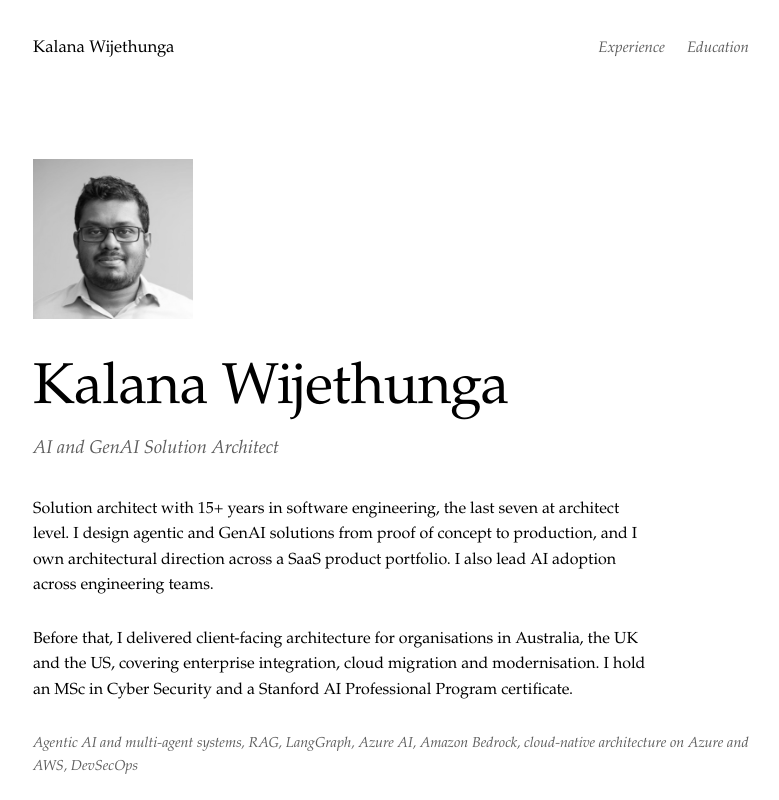
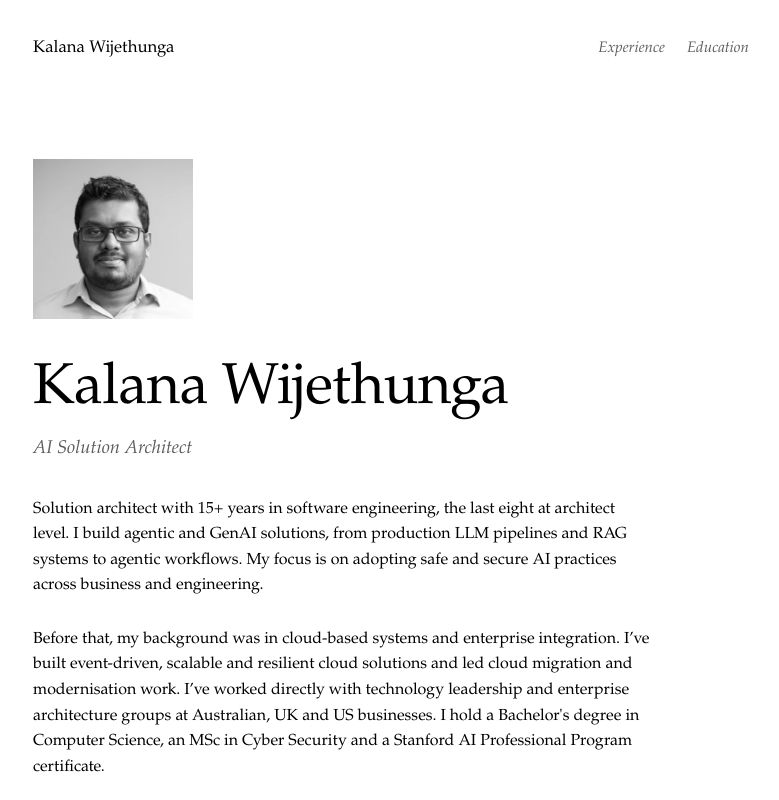
Before and after one commit to kalana/kalana.github.io, a plain HTML site: page index.html in a window 1280 px wide. Shown: the top 800 px of the page, without its empty margins (249-1028 px from the left). Drawn offline with Linux system fonts and the light colour scheme.

Commit message:
Update profile content and text fixes
- Revise bio and Stanford programme note wording
- Keep AI Solution Architect title and certification order

Co-Authored-By: Claude Haiku 5.5 <noreply@anthropic.com>

```diff
--- a/index.html
+++ b/index.html
@@ -4,20 +4,20 @@
   <meta charset="utf-8">
   <meta name="viewport" content="width=device-width, initial-scale=1">
   <title>Kalana Wijethunga | AI Solution Architect</title>
-  <meta name="description" content="Kalana Wijethunga, AI and GenAI Solution Architect.">
+  <meta name="description" content="Kalana Wijethunga, AI Solution Architect.">
   <meta name="robots" content="index, follow">
   <link rel="canonical" href="https://kalana.github.io/">
   <link rel="icon" href="assets/favicon.svg" type="image/svg+xml">
 
   <meta property="og:type" content="profile">
   <meta property="og:title" content="Kalana Wijethunga | AI Solution Architect">
-  <meta property="og:description" content="Kalana Wijethunga, AI and GenAI Solution Architect.">
+  <meta property="og:description" content="Kalana Wijethunga, AI Solution Architect.">
   <meta property="og:url" content="https://kalana.github.io/">
   <meta property="og:image" content="https://kalana.github.io/assets/profile.jpg">
 
   <meta name="twitter:card" content="summary">
   <meta name="twitter:title" content="Kalana Wijethunga | AI Solution Architect">
-  <meta name="twitter:description" content="Kalana Wijethunga, AI and GenAI Solution Architect.">
+  <meta name="twitter:description" content="Kalana Wijethunga, AI Solution Architect.">
   <meta name="twitter:image" content="https://kalana.github.io/assets/profile.jpg">
 
   <script type="application/ld+json">
@@ -25,7 +25,7 @@
     "@context": "https://schema.org",
     "@type": "Person",
     "name": "Kalana Wijethunga",
-    "jobTitle": "AI and GenAI Solution Architect",
+    "jobTitle": "AI Solution Architect",
     "url": "https://kalana.github.io/",
     "image": "https://kalana.github.io/assets/profile.jpg",
     "sameAs": ["https://www.linkedin.com/in/kalanaw/"],
@@ -133,9 +133,9 @@
       <div class="hero">
         <img class="hero-photo" src="assets/profile.jpg" alt="Kalana Wijethunga">
         <h1>Kalana Wijethunga</h1>
-        <p class="role">AI and GenAI Solution Architect</p>
-        <p class="bio">Solution architect with 15+ years in software engineering, the last seven at architect level. I design agentic and GenAI solutions from proof of concept to production, and I own architectural direction across a SaaS product portfolio. I also lead AI adoption across engineering teams.</p>
-        <p class="bio">Before that, I delivered client-facing architecture for organisations in Australia, the UK and the US, covering enterprise integration, cloud migration and modernisation. I hold an MSc in Cyber Security and a Stanford AI Professional Program certificate.</p>
+        <p class="role">AI Solution Architect</p>
+        <p class="bio">Solution architect with 15+ years in software engineering, the last eight at architect level. I build agentic and GenAI solutions, from production LLM pipelines and RAG systems to agentic workflows. My focus is on adopting safe and secure AI practices across business and engineering.</p>
+        <p class="bio">Before that, my background was in cloud-based systems and enterprise integration. I’ve built event-driven, scalable and resilient cloud solutions and led cloud migration and modernisation work. I’ve worked directly with technology leadership and enterprise architecture groups at Australian, UK and US businesses. I hold a Bachelor's degree in Computer Science, an MSc in Cyber Security and a Stanford AI Professional Program certificate.</p>
         <p class="skills">Agentic AI and multi-agent systems, RAG, LangGraph, Azure AI, Amazon Bedrock, cloud-native architecture on Azure and AWS, DevSecOps</p>
         <div class="socials">
           <a href="https://www.linkedin.com/in/kalanaw/">LinkedIn</a>
@@ -230,7 +230,7 @@
         <div class="entry">
           <h3><a href="https://digitalcredential.stanford.edu/check/8F732BFBD1B9F9ABB5324B518331CBB0A8678D417D9F34C693DC9949E032C73BeTVqWFB4UnBnako3Z0hvcjUwRE1LUHU5MW5lZ0Jwajk0dFJxa21JMFJtTlpQdE9S">Artificial Intelligence Professional Program</a></h3>
           <div class="meta">Stanford University · August 2025 to July 2026</div>
-          <p class="note">A professional education program delivered through the Stanford University, Center for Global &amp; Online Education.</p>
+          <p class="note">A professional education program delivered through the Center for Global &amp; Online Education at Stanford University.</p>
           <p class="courses"><a href="https://digitalcredential.stanford.edu/check/4E2A24ECF2DEF60895EDB5E7F23CD375DD84D6F82496FA15D5E8E8C527D9421BRkYzTngySjBQaU51dkJ3YXpqRmpqaUxnWUsyZ0xXSTdXcktUQ0JKS2o0cmp4Uk1H">Deep Generative Models (XCS236)</a>, <a href="https://digitalcredential.stanford.edu/check/F3744F730F231458B7C380E10DE457EDC21B32327A973AD8FA0F72ABC9952AC7dmNuL29vTjl0NVhyZS92TGxjZktLWlB3Ny9lLzZzSjRoUWFNSlp3V2hCSG9OeHAx">NLP with Deep Learning (XCS224N)</a>, and <a href="https://digitalcredential.stanford.edu/check/C00CDA51ECA2A03A13E314C780CAEE11A2F1183F53C3C6D0E12794B97976F929K0JGejE3NlpseENheFJNcEROcm9Yd2JFV0pZVzdOeVZVMlJVbzhiY2Fnckh4NHZv">AI: Principles and Techniques (XCS221)</a>.</p>
         </div>
 
```
